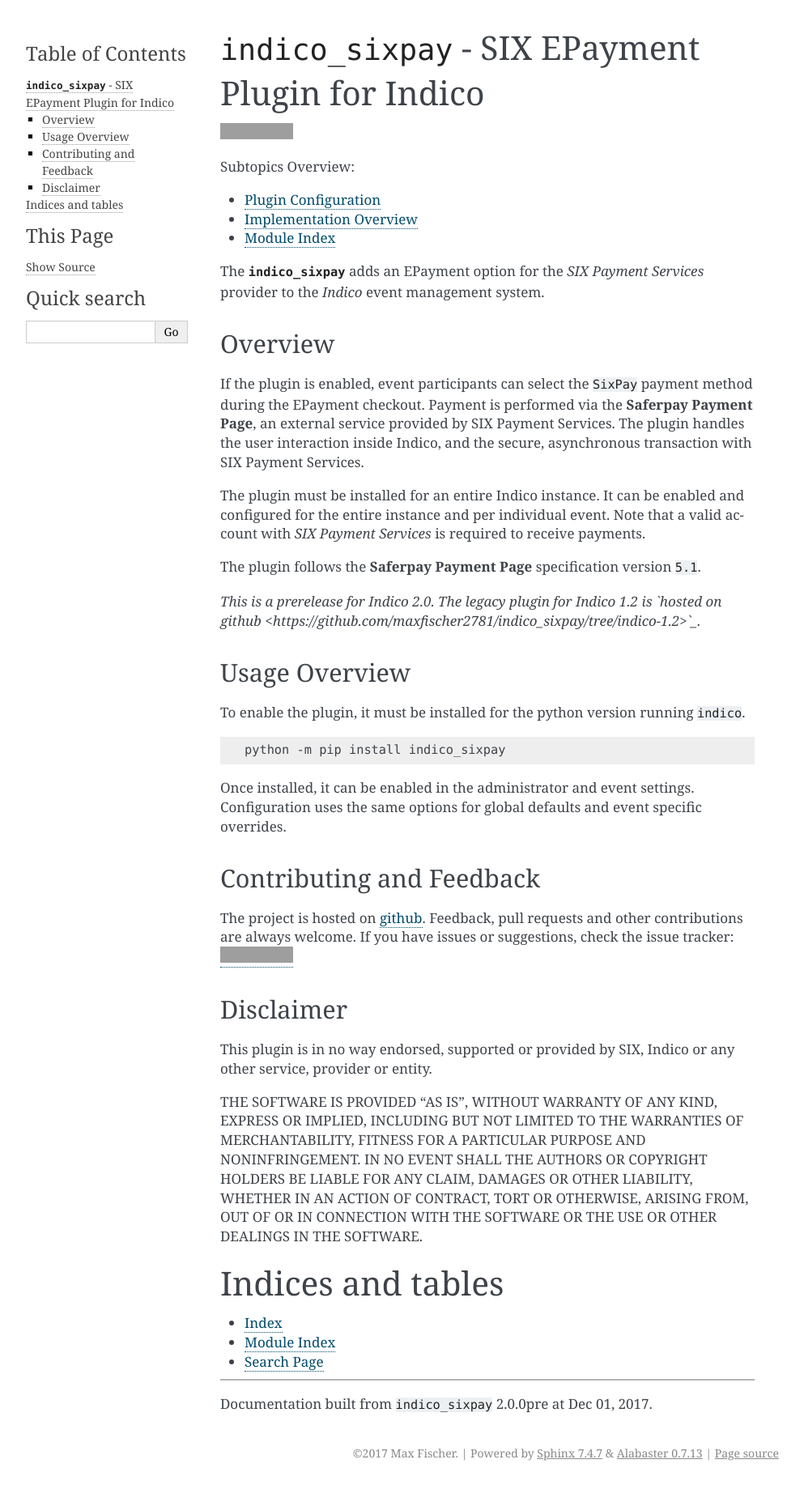
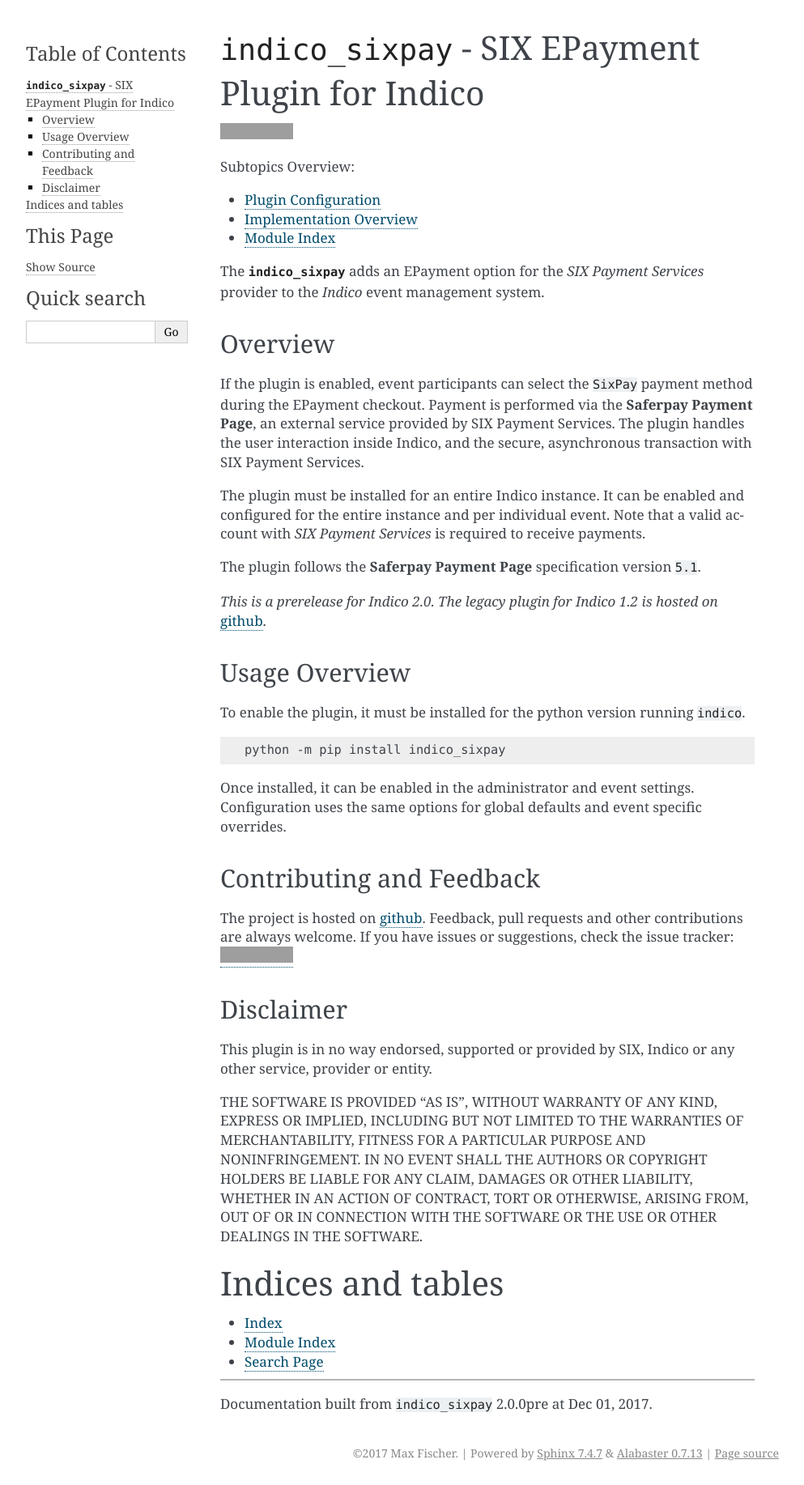
Before and after one commit to maxfischer2781/indico_sixpay, a Sphinx documentation site: the page built from docs/index.rst, in a window 1280 px wide. Shown: the whole page at 81% size, without its empty margins (148-1141 px from the left). Built offline with Sphinx 7.4.7, drawn with Linux system fonts in a browser that asks for light colours; formulas are drawn with MathJax 3; pages that are not in the unit, such as notebooks, are missing from menus; grey boxes are pictures that could not be loaded.

Commit message:
markup fix

```diff
--- a/docs/index.rst
+++ b/docs/index.rst
@@ -32,7 +32,7 @@
 The plugin follows the **Saferpay Payment Page** specification version ``5.1``.
 
 *This is a prerelease for Indico 2.0.*
-*The legacy plugin for Indico 1.2 is `hosted on github <https://github.com/maxfischer2781/indico_sixpay/tree/indico-1.2>`_.*
+*The legacy plugin for Indico 1.2 is hosted on* `github <https://github.com/maxfischer2781/indico_sixpay/tree/indico-1.2>`_.
 
 Usage Overview
 --------------
```
